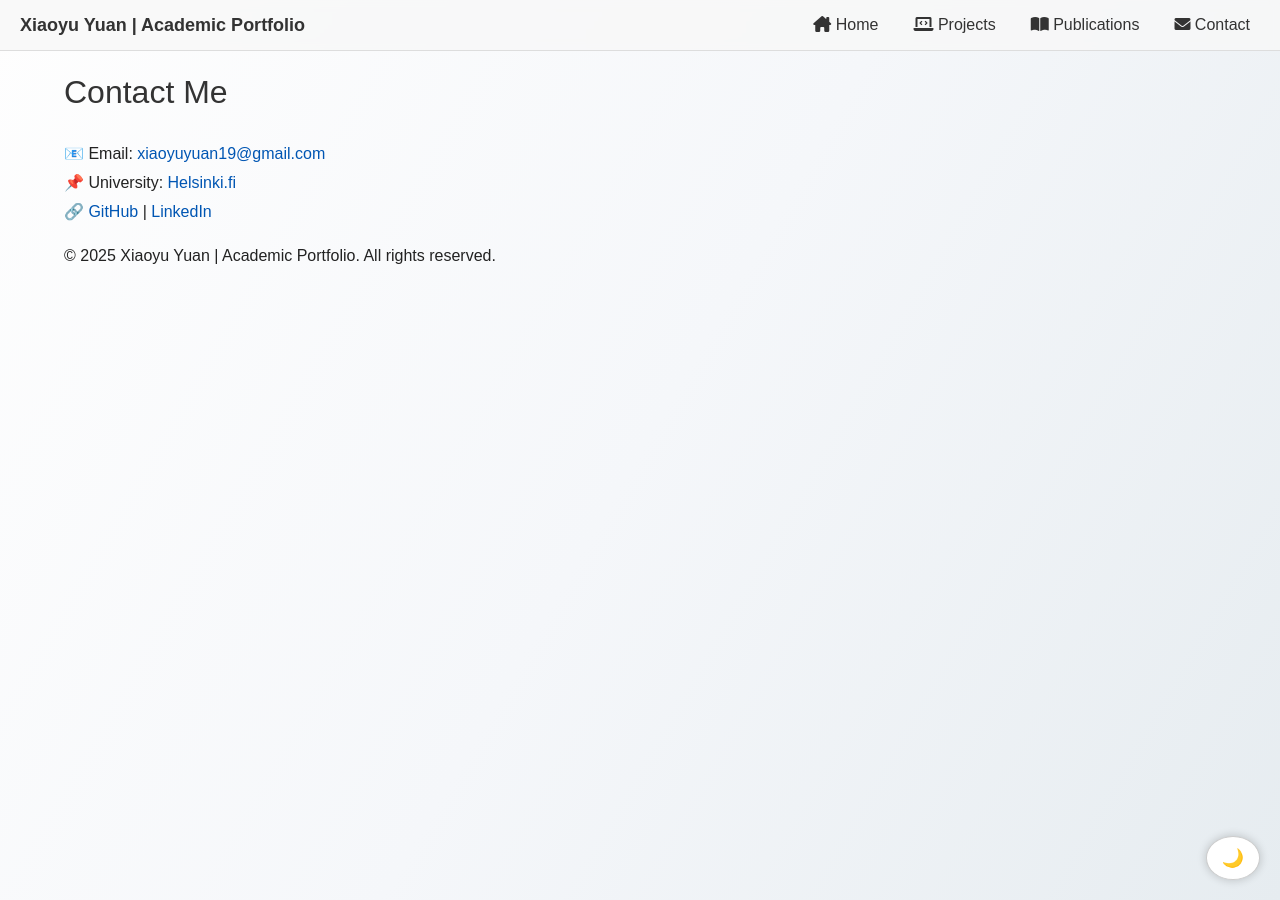
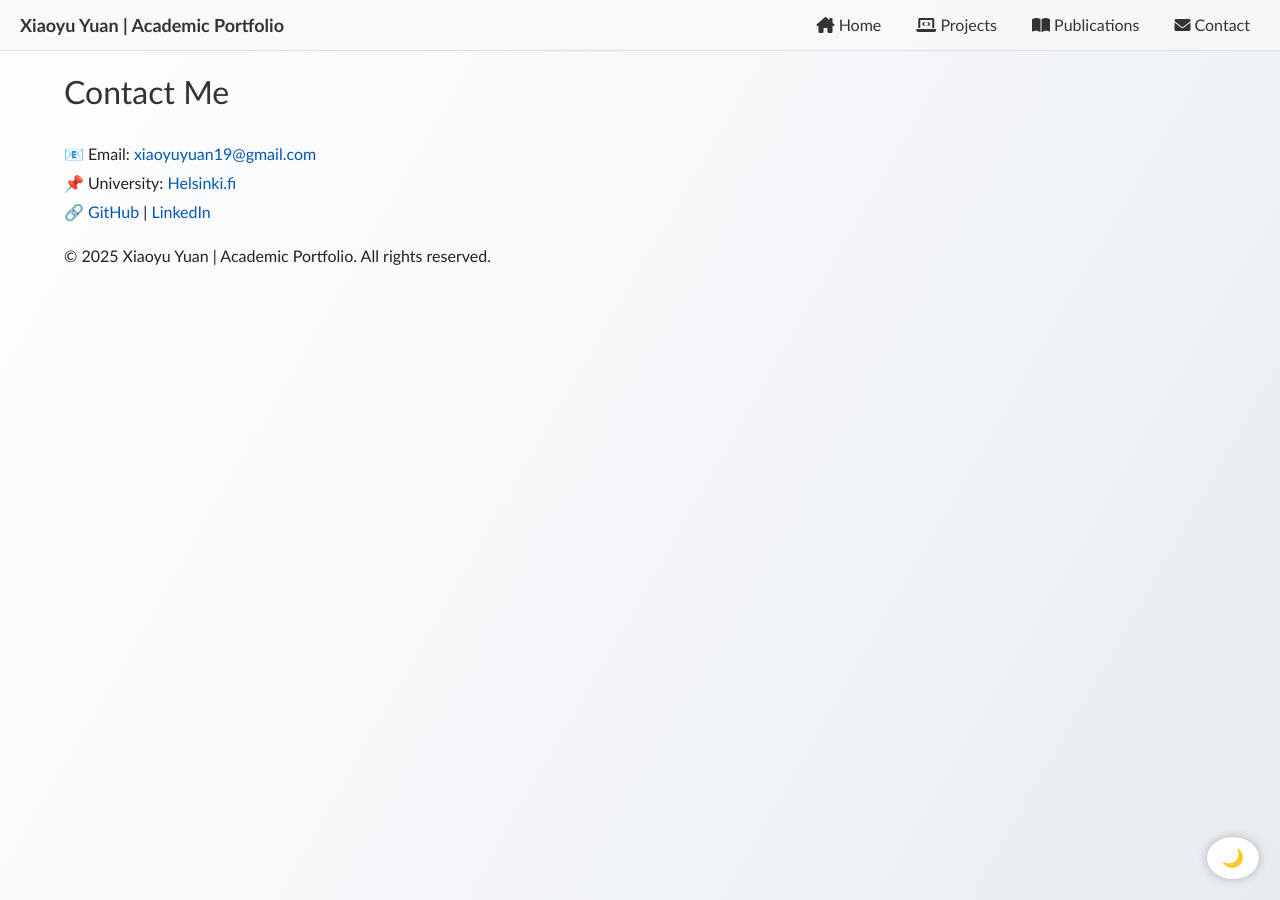
Before and after one commit to XiaoyuYuan19/portfolio, a Jekyll site: the page built from contact.md, in a window 1280 px wide. Built offline with Jekyll 4.4.1, drawn with Linux system fonts in a browser that asks for light colours.

Commit message:
Update style.css

```diff
--- a/assets/css/style.css
+++ b/assets/css/style.css
@@ -4,7 +4,7 @@ body {
     background: linear-gradient(120deg, #fefefe, #f5f7fa, #e6ecf0);
     background-attachment: fixed;
     color: #222;
-    font-family: Arial, Helvetica, sans-serif;
+    font-family: Calibri, Helvetica, sans-serif;
     max-width: 90vw;
     margin: 0 auto;
     padding: 20px;
```
